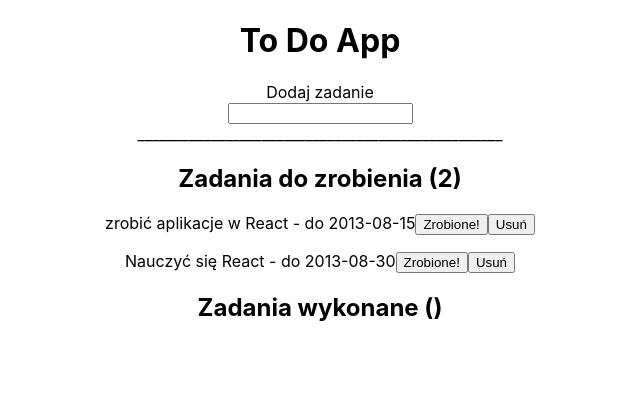
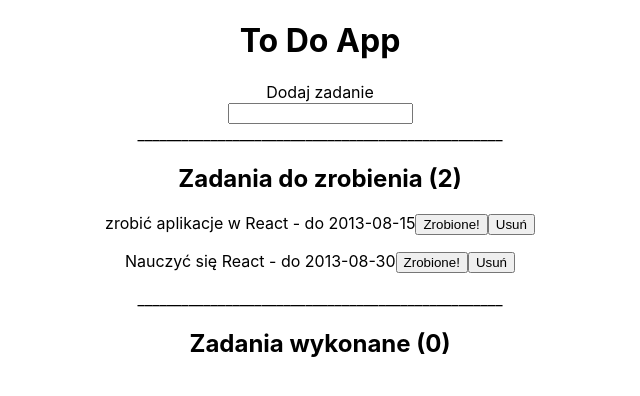
Before and after one commit to annajamroz/CB_react_project, a React (Create React App) app: page / in a window 1280 px wide. Shown: the top 396 px of the page, without its empty margins (320-960 px from the left). Built offline with nearby package versions, Linux system fonts and the light colour scheme.

Commit message:
separate boards for tasks active and inactive

```diff
--- a/src/App.js
+++ b/src/App.js
@@ -63,6 +63,8 @@
       <AddTask/>
       __________________________________________________
       <TaskList tasks={this.state.tasks} delete={this.deleteTask} changeStatus={this.changeTaskStatus}/>
+
+
       </div>
     )};
 }
--- a/src/components/TaskList.js
+++ b/src/components/TaskList.js
@@ -3,7 +3,25 @@
 
 const TaskList = (props) => {
 
-    const tasks = props.tasks.map(task => (
+    // Nowa tablica z aktywnymi zadanimi
+
+    const active = props.tasks.filter(task => ( task.active === true))
+    const inactive = props.tasks.filter(task => ( task.active === false))
+
+    // przekazanie propsów do Task dla nieaktywnych zadań
+
+    const activeTasks = active.map(task => (
+        <Task
+            key={task.id}
+            task={task}
+            delete={props.delete}
+            changeStatus={props.changeStatus}
+        />
+    ));
+
+    // przekazanie propsów do Task dla aktywnych zadań
+
+      const inactiveTasks = inactive.map(task => (
         <Task
             key={task.id}
             task={task}
@@ -14,9 +32,11 @@
 
     return (
         <div>
-            <h2>Zadania do zrobienia ({props.tasks.length})</h2>
-            {tasks}
-            <h2>Zadania wykonane ({/* ilość zakończonych zadań */})</h2>
+            <h2>Zadania do zrobienia ({activeTasks.length})</h2>
+            {activeTasks}
+             __________________________________________________
+            <h2>Zadania wykonane ({inactiveTasks.length})</h2>
+            {inactiveTasks}
         </div>
      );
 }
```
